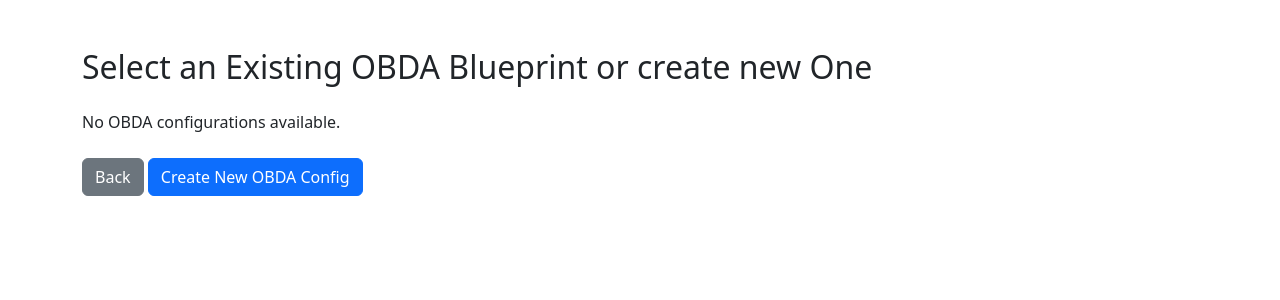
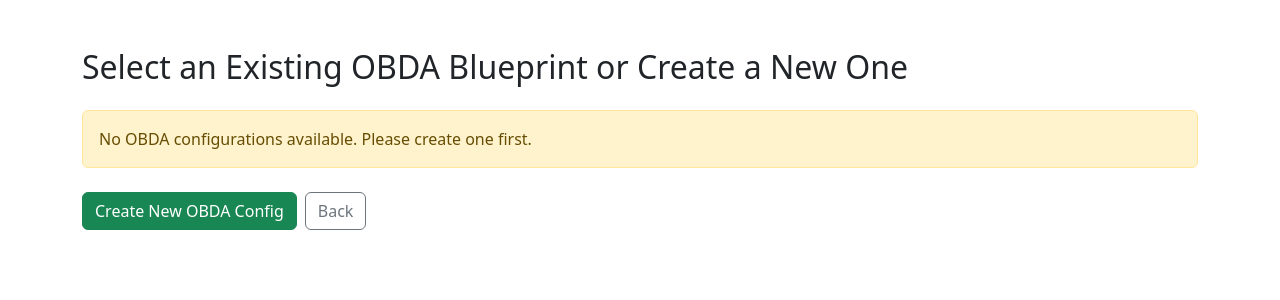
Before and after one commit to dfd0430/relay, a Flask app: page /use_existing_obda in a window 1280 px wide. Shown: the top 300 px of the page. Run offline with Flask 3, Linux system fonts and the light colour scheme.

Commit message:
made style more samey

```diff
--- a/templates/use_existing_obda.html
+++ b/templates/use_existing_obda.html
@@ -7,15 +7,18 @@
 </head>
 <body class="container py-5">
 
-    <h2 class="mb-4">Select an Existing OBDA Blueprint or create new One</h2>
+    <h2 class="mb-4">Select an Existing OBDA Blueprint or Create a New One</h2>
 
     {% if blueprints %}
         <ul class="list-group">
             {% for obda in blueprints %}
-                <li class="list-group-item">
-                    <strong>{{ obda.name }}</strong> (Created: {{ obda.timestamp }})
-                    <p class="mb-1"><em>{{ obda.description }}</em></p>
-                    <div class="mt-2 d-flex gap-2 flex-wrap">
+                <li class="list-group-item d-flex justify-content-between align-items-start flex-wrap">
+                    <div class="me-auto">
+                        <strong>{{ obda.name }}</strong><br />
+                        <small class="text-muted">Created: {{ obda.timestamp }}</small>
+                        <p class="mb-1"><em>{{ obda.description }}</em></p>
+                    </div>
+                    <div class="d-flex gap-2 flex-wrap ms-auto">
                         <a href="{{ url_for('view_obda_file', obda_id=obda.id, file_type='owl') }}" class="btn btn-sm btn-outline-primary">View OWL</a>
                         <a href="{{ url_for('view_obda_file', obda_id=obda.id, file_type='obda') }}" class="btn btn-sm btn-outline-secondary">View OBDA</a>
                         <form method="POST" action="{{ url_for('select_obda') }}">
@@ -27,12 +30,12 @@
             {% endfor %}
         </ul>
     {% else %}
-        <p>No OBDA configurations available.</p>
+        <div class="alert alert-warning">No OBDA configurations available. Please create one first.</div>
     {% endif %}
 
-    <div class="mt-4">
-        <a href="{{ url_for('create_db') }}" class="btn btn-secondary">Back</a>
-        <a href="{{ url_for('create_new_obda') }}" class="btn btn-primary">Create New OBDA Config</a>
+    <div class="mt-4 d-flex gap-2 flex-wrap">
+        <a href="{{ url_for('create_new_obda') }}" class="btn btn-success">Create New OBDA Config</a>
+        <a href="{{ url_for('create_db') }}" class="btn btn-outline-secondary">Back</a>
     </div>
 
 </body>
```
Also changed, not shown: templates/create_db.html (+9 -13 lines).
